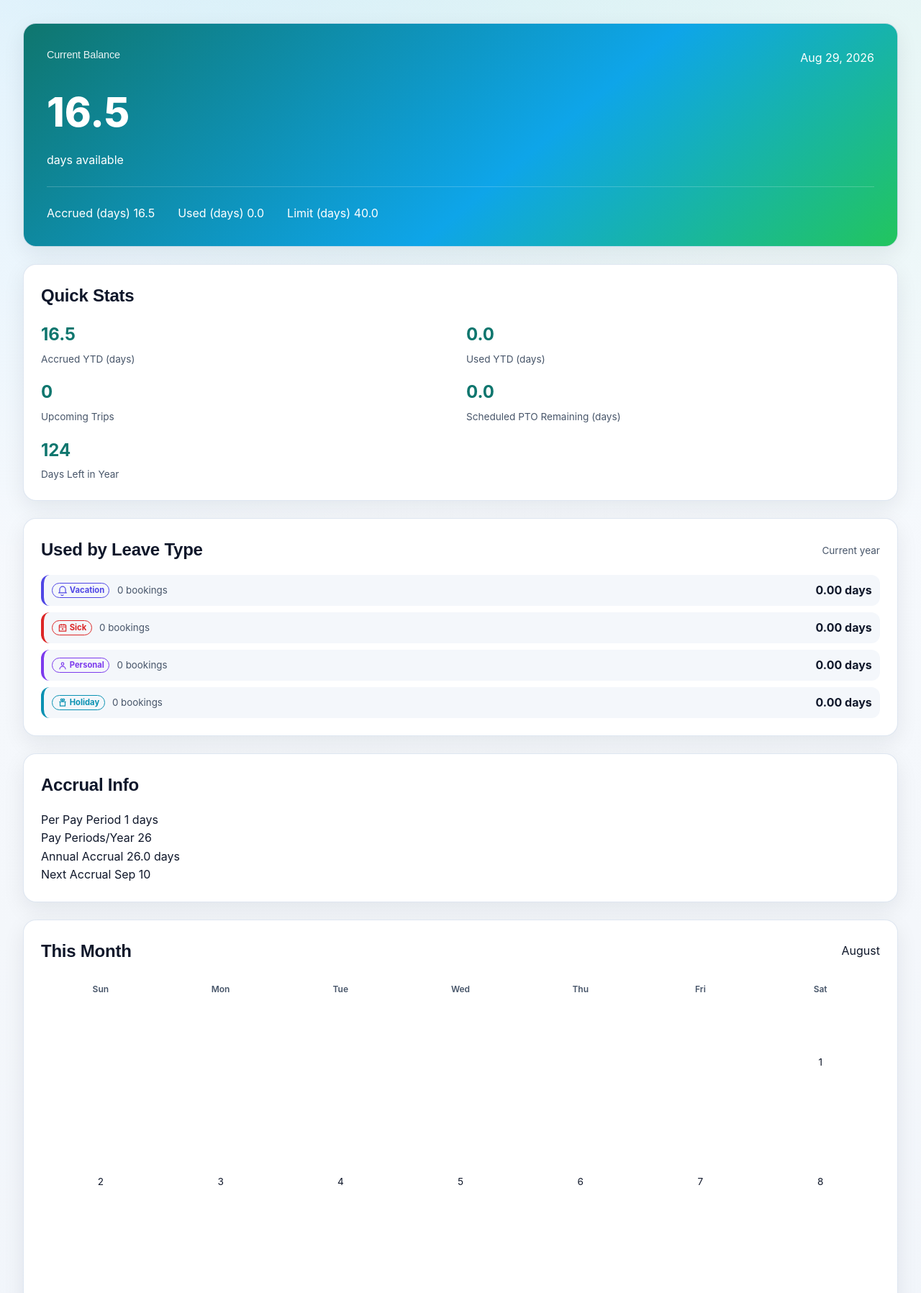
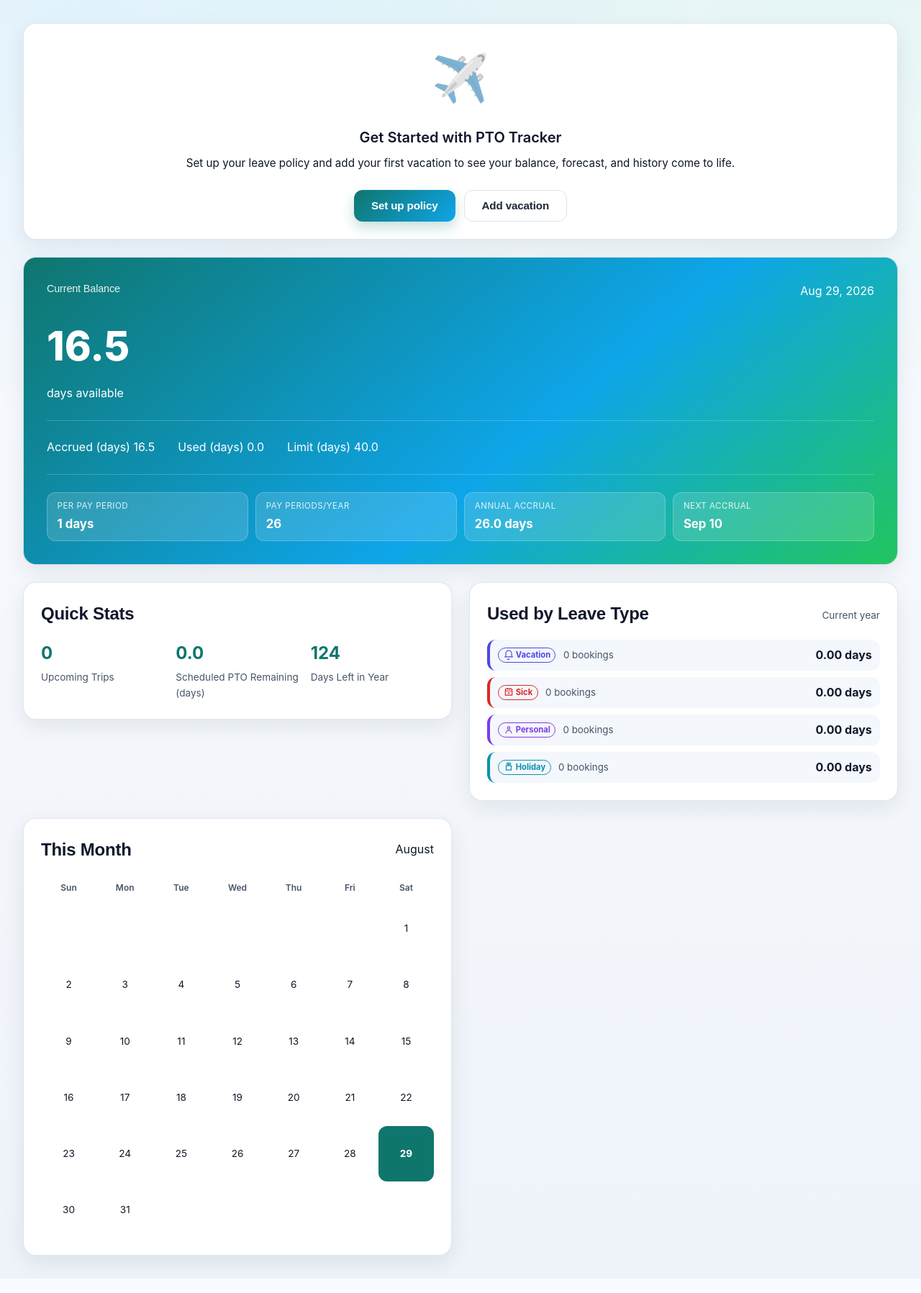
Before and after one commit to cmalpass/pto-tracker, a Flask app: page / in a window 1280 px wide. Shown: the part 133-1930 px from the top of the page at 72% size. After the commit the page ends 1907 px from the top, so only its background shows below. Run offline with Flask 3, Linux system fonts and the light colour scheme.

Commit message:
Consolidate dashboard UX with first-run onboarding and streamlined settings
- Add a 'Get Started' onboarding panel visible on first run with CTAs to
  set up the PTO policy or add a vacation; hidden once configured.
- Detect first-run via a computed 'configured' flag in getStoredConfig
  instead of auto-writing defaults to storage on load.
- Consolidate the dashboard from 5 cards to 3: merge accrual info into the
  balance card as compact accrual chips and reduce Quick Stats to 3
  non-duplicative stats.
- Group advanced settings (timezone, vesting, baseline, PTO-year
  boundaries) into a collapsible 'Advanced settings' section.
- Update browser tests for the new dashboard structure.

```diff
--- a/static/css/style.css
+++ b/static/css/style.css
@@ -303,6 +303,22 @@ body {
     border: 1px solid var(--border);
 }
 
+.dashboard-grid {
+    display: grid;
+    grid-template-columns: repeat(2, 1fr);
+    gap: 1.5rem;
+    align-items: start;
+}
+
+.dashboard-grid > .balance-card,
+.dashboard-grid > .onboarding-panel {
+    grid-column: 1 / -1;
+}
+
+.dashboard-grid > .card {
+    margin-bottom: 0;
+}
+
 .card-header {
     display: flex;
     justify-content: space-between;
@@ -367,6 +383,97 @@ body {
     font-size: 1.5rem;
     font-weight: 700;
     margin-top: 0.25rem;
+}
+
+/* Accrual chips (folded Accrual Info into the balance card) */
+.accrual-details {
+    display: grid;
+    grid-template-columns: repeat(auto-fit, minmax(10rem, 1fr));
+    gap: 0.65rem;
+    margin-top: 1.5rem;
+    padding-top: 1.5rem;
+    border-top: 1px solid rgba(255,255,255,0.2);
+}
+
+.accrual-chip {
+    background: rgba(255,255,255,0.14);
+    border: 1px solid rgba(255,255,255,0.22);
+    border-radius: var(--radius-sm);
+    padding: 0.6rem 0.85rem;
+    display: flex;
+    flex-direction: column;
+    gap: 0.15rem;
+}
+
+.accrual-chip-label {
+    font-size: 0.72rem;
+    text-transform: uppercase;
+    letter-spacing: 0.5px;
+    opacity: 0.85;
+}
+
+.accrual-chip-value {
+    font-size: 1.05rem;
+    font-weight: 700;
+}
+
+/* Onboarding ("Get Started") panel */
+.onboarding-panel {
+    text-align: center;
+    border-style: dashed;
+    border-color: var(--border);
+}
+
+.onboarding-panel .empty-state-title {
+    justify-content: center;
+}
+
+.onboarding-actions {
+    display: flex;
+    flex-wrap: wrap;
+    gap: 0.75rem;
+    justify-content: center;
+}
+
+/* Quick Stats grid: three equal columns now that duplicates were removed */
+.stats-card .stats-grid {
+    grid-template-columns: repeat(3, 1fr);
+}
+
+/* Advanced settings collapsible group */
+.advanced-settings {
+    border: 1px solid var(--border);
+    border-radius: var(--radius-sm);
+    background: var(--bg);
+    padding: 0.5rem 1rem;
+    margin: 1.5rem 0;
+}
+
+.advanced-settings > summary {
+    cursor: pointer;
+    font-weight: 700;
+    color: var(--text);
+    padding: 0.5rem 0;
+    list-style: none;
+}
+
+.advanced-settings > summary::-webkit-details-marker {
+    display: none;
+}
+
+.advanced-settings > summary::before {
+    content: '▸ ';
+    color: var(--primary);
+    display: inline-block;
+    transition: transform 0.15s ease;
+}
+
+.advanced-settings[open] > summary::before {
+    transform: rotate(90deg);
+}
+
+.advanced-settings-body {
+    padding-top: 0.5rem;
 }
 
 /* Grid Layout */
@@ -1896,6 +2003,23 @@ textarea {
 
     .stats-grid {
         grid-template-columns: 1fr;
+    }
+
+    .stats-card .stats-grid {
+        grid-template-columns: repeat(3, 1fr);
+    }
+
+    .dashboard-grid {
+        grid-template-columns: 1fr;
+    }
+
+    .dashboard-grid > .balance-card,
+    .dashboard-grid > .onboarding-panel {
+        grid-column: auto;
+    }
+
+    .accrual-details {
+        grid-template-columns: repeat(2, minmax(0, 1fr));
     }
 
     .day-event {
--- a/static/js/main.js
+++ b/static/js/main.js
@@ -138,6 +138,7 @@ export function startApplication() {
         setupNotifications();
         setupSettings();
         setupVacationModal();
+        setupOnboarding();
         setupVacationList();
         setupCalendar();
         await setupNotes();
@@ -254,6 +255,7 @@ async function loadDashboard() {
         state.currentMonth = now.getMonth();
         state.currentPtoYear = config.current_year;
         updateUnitLabels(config);
+        refreshOnboarding(config);
         refreshNotifications();
         await loadForecast();
         const balance = PTO.calculateBalanceOnDate(config.current_date, config, vacations);
@@ -276,12 +278,9 @@ async function loadDashboard() {
         document.getElementById('accrued-balance').textContent = balance.accrued.toFixed(1);
         document.getElementById('used-balance').textContent = balance.used.toFixed(1);
         document.getElementById('limit-balance').textContent = balance.limit.toFixed(1);
-        // "Accrued YTD" and "Used YTD" are both as-of-today, matching the balance
-        // card's "Accrued"/"Used" and keeping accrued - used = current balance.
-        // (Previously this used the current month's end-of-month forecast row,
-        // which overstated accrual relative to the other dashboard values.)
-        document.getElementById('stat-accrued-ytd').textContent = balance.accrued.toFixed(1);
-        document.getElementById('stat-used-ytd').textContent = stats.current_balance?.used?.toFixed(1) || '0.0';
+        // "Accrued"/"Used" on the balance card are the canonical as-of-today
+        // values; Quick Stats shows only the distinctive scheduled/upcoming
+        // stats to avoid duplicating the balance card.
         document.getElementById('stat-upcoming').textContent = stats.upcoming_vacations || 0;
         const scheduledPtoDays = stats.remaining_scheduled_pto_days ?? stats.remaining_vacation_days ?? 0;
         document.getElementById('stat-scheduled-pto').textContent = Number(scheduledPtoDays).toFixed(1);
@@ -310,6 +309,26 @@ async function loadDashboard() {
         console.error('Failed to load dashboard:', err);
         showToast('Failed to load dashboard', 'error');
     }
+}
+
+function refreshOnboarding(config) {
+    const panel = document.getElementById('onboarding-panel');
+    if (!panel) return;
+    panel.hidden = config.configured === true;
+    panel.setAttribute('aria-hidden', String(panel.hidden));
+}
+
+function setupOnboarding() {
+    const settingsBtn = document.getElementById('btn-onboarding-settings');
+    if (settingsBtn) settingsBtn.addEventListener('click', () => {
+        openSettings();
+        window.setTimeout(() => {
+            const preset = document.getElementById('policy-preset');
+            if (preset) preset.focus({ preventScroll: true });
+        }, 0);
+    });
+    const vacationBtn = document.getElementById('btn-onboarding-vacation');
+    if (vacationBtn) vacationBtn.addEventListener('click', () => openCreateVacationModal());
 }
 
 function refreshNotifications() {
@@ -412,8 +431,6 @@ function updateUnitLabels(config) {
         'accrued-label': `Accrued (${unit})`,
         'used-label': `Used (${unit})`,
         'limit-label': `Limit (${unit})`,
-        'stat-accrued-ytd-label': `Accrued YTD (${unit})`,
-        'stat-used-ytd-label': `Used YTD (${unit})`,
         'stat-scheduled-pto-label': `Scheduled PTO Remaining (${unit})`,
         'carryover-limit-label': `Carryover Limit (${unit})`,
         'forecast-accrued-heading': `Accrued (${unit})`,
@@ -1258,7 +1275,7 @@ function setupSettings() {
             else data[el.name] = el.value;
         }
         try {
-            const merged = { ...state.config, ...data };
+            const merged = { ...state.config, ...data, configured: true };
             merged.pto_year_boundaries = collectPtoYearBoundaries();
             delete merged.current_date;
             delete merged.current_year;
@@ -1380,7 +1397,7 @@ async function applyPolicy() {
     if (!preset) return;
     if (!window.confirm(`Apply the "${preset.name}" preset? This will replace the current PTO settings.`)) return;
     try {
-        const config = { ...DEFAULT_CONFIG, ...preset.settings };
+        const config = { ...DEFAULT_CONFIG, ...preset.settings, configured: true };
         await PTOStore.putConfig(config);
         state.config = await getRuntimeConfig();
         showToast('Policy preset applied!', 'success');
--- a/static/js/modules/state.js
+++ b/static/js/modules/state.js
@@ -158,7 +158,12 @@ export async function getStoredConfig() {
         Object.entries(stored || {}).filter(([, value]) => value != null)
     );
     const config = { ...DEFAULT_CONFIG, ...overrides };
-    if (!stored) await globalThis.PTOStore.putConfig(config);
+    // Persist resolved defaults on first run so a later putConfig (which is
+    // merged with the stored config) can't reintroduce nulls. `configured`
+    // stays false until the user explicitly saves or applies a preset, so
+    // first-run stays detectable for the onboarding panel.
+    config.configured = stored ? overrides.configured === true : false;
+    if (!stored) await globalThis.PTOStore.putConfig({ ...config, configured: false });
     return config;
 }
 
--- a/templates/index.html
+++ b/templates/index.html
@@ -114,6 +114,20 @@
                 <section class="dashboard-notification-alert" id="dashboard-notification-alert"
                          aria-label="Priority PTO reminder" hidden></section>
                 <div class="dashboard-grid">
+                    <div class="card onboarding-panel" id="onboarding-panel" hidden>
+                        <div class="empty-state-icon" aria-hidden="true">✈️</div>
+                        <h2 class="empty-state-title">Get Started with PTO Tracker</h2>
+                        <p class="empty-state-text">Set up your leave policy and add your first vacation to see your balance, forecast, and history come to life.</p>
+                        <div class="onboarding-actions">
+                            <button type="button" class="btn btn-primary" id="btn-onboarding-settings">
+                                Set up policy
+                            </button>
+                            <button type="button" class="btn btn-secondary" id="btn-onboarding-vacation">
+                                Add vacation
+                            </button>
+                        </div>
+                    </div>
+
                     <div class="card balance-card">
                         <div class="card-header">
                             <h2>Current Balance</h2>
@@ -137,6 +151,24 @@
                                 <span class="breakdown-value" id="limit-balance">40.0</span>
                             </div>
                         </div>
+                        <div class="accrual-details">
+                            <div class="accrual-chip">
+                                <span class="accrual-chip-label">Per Pay Period</span>
+                                <span class="accrual-chip-value" id="dashboard-accrual-per-period">1.0 day</span>
+                            </div>
+                            <div class="accrual-chip">
+                                <span class="accrual-chip-label">Pay Periods/Year</span>
+                                <span class="accrual-chip-value" id="pay-periods">26</span>
+                            </div>
+                            <div class="accrual-chip">
+                                <span class="accrual-chip-label">Annual Accrual</span>
+                                <span class="accrual-chip-value" id="annual-accrual">26.0 days</span>
+                            </div>
+                            <div class="accrual-chip">
+                                <span class="accrual-chip-label">Next Accrual</span>
+                                <span class="accrual-chip-value" id="next-accrual-date">--</span>
+                            </div>
+                        </div>
                     </div>
 
                     <div class="card stats-card">
@@ -144,14 +176,6 @@
                             <h2>Quick Stats</h2>
                         </div>
                         <div class="stats-grid">
-                            <div class="stat-item">
-                                <div class="stat-value" id="stat-accrued-ytd">0.0</div>
-                                <div class="stat-label" id="stat-accrued-ytd-label">Accrued YTD</div>
-                            </div>
-                            <div class="stat-item">
-                                <div class="stat-value" id="stat-used-ytd">0.0</div>
-                                <div class="stat-label" id="stat-used-ytd-label">Used YTD</div>
-                            </div>
                             <div class="stat-item">
                                 <div class="stat-value" id="stat-upcoming">0</div>
                                 <div class="stat-label">Upcoming Trips</div>
@@ -173,30 +197,6 @@
                             <span class="section-hint">Current year</span>
                         </div>
                         <div id="type-breakdown" class="type-breakdown" aria-live="polite"></div>
-                    </div>
-
-                    <div class="card accrual-card">
-                        <div class="card-header">
-                            <h2>Accrual Info</h2>
-                        </div>
-                        <div class="accrual-details">
-                            <div class="accrual-row">
-                                <span>Per Pay Period</span>
-                                <span id="dashboard-accrual-per-period">1.0 day</span>
-                            </div>
-                            <div class="accrual-row">
-                                <span>Pay Periods/Year</span>
-                                <span id="pay-periods">26</span>
-                            </div>
-                            <div class="accrual-row">
-                                <span>Annual Accrual</span>
-                                <span id="annual-accrual">26.0 days</span>
-                            </div>
-                            <div class="accrual-row">
-                                <span>Next Accrual</span>
-                                <span id="next-accrual-date">--</span>
-                            </div>
-                        </div>
                     </div>
 
                     <div class="card month-card">
@@ -471,6 +471,27 @@
                             <label for="accrual-start">Accrual Start Date</label>
                             <input type="date" id="accrual-start" name="accrual_start_date">
                         </div>
+                        <div class="form-group checkbox-group">
+                            <label class="checkbox-label">
+                                <input type="checkbox" id="rollover" name="pto_uses_rollover" checked>
+                                <span>Allow rollover</span>
+                            </label>
+                        </div>
+                        <div class="form-group checkbox-group">
+                            <label class="checkbox-label">
+                                <input type="checkbox" id="lose-limit" name="pto_lose_above_limit" checked>
+                                <span>Cap at carryover limit</span>
+                            </label>
+                        </div>
+                        <div class="form-group checkbox-group">
+                            <label class="checkbox-label">
+                                <input type="checkbox" id="holidays-require-pto" name="pto_holidays_require_pto">
+                                <span>Holidays require PTO</span>
+                            </label>
+                        </div>
+                        <details class="advanced-settings">
+                            <summary>Advanced settings</summary>
+                            <div class="advanced-settings-body">
                         <div class="form-group" id="pto-year-boundaries">
                             <label>PTO Year Final Days</label>
                             <small class="form-help">Optional overrides for each PTO year. Dates are inclusive; years without an override end on December 31.</small>
@@ -513,24 +534,8 @@
                                    min="1900" max="2100" step="1" inputmode="numeric">
                             <small class="form-help">Year you started accruing; used by graded and cliff vesting.</small>
                         </div>
-                        <div class="form-group checkbox-group">
-                            <label class="checkbox-label">
-                                <input type="checkbox" id="rollover" name="pto_uses_rollover" checked>
-                                <span>Allow rollover</span>
-                            </label>
-                        </div>
-                        <div class="form-group checkbox-group">
-                            <label class="checkbox-label">
-                                <input type="checkbox" id="lose-limit" name="pto_lose_above_limit" checked>
-                                <span>Cap at carryover limit</span>
-                            </label>
-                        </div>
-                        <div class="form-group checkbox-group">
-                            <label class="checkbox-label">
-                                <input type="checkbox" id="holidays-require-pto" name="pto_holidays_require_pto">
-                                <span>Holidays require PTO</span>
-                            </label>
-                        </div>
+                            </div>
+                        </details>
                         <div class="form-actions">
                             <button type="button" class="btn btn-secondary" id="btn-cancel-settings">Cancel</button>
                             <button type="submit" class="btn btn-primary">Save Settings</button>
```
Also changed, not shown: tests/test_app.py (+3 -2 lines).
